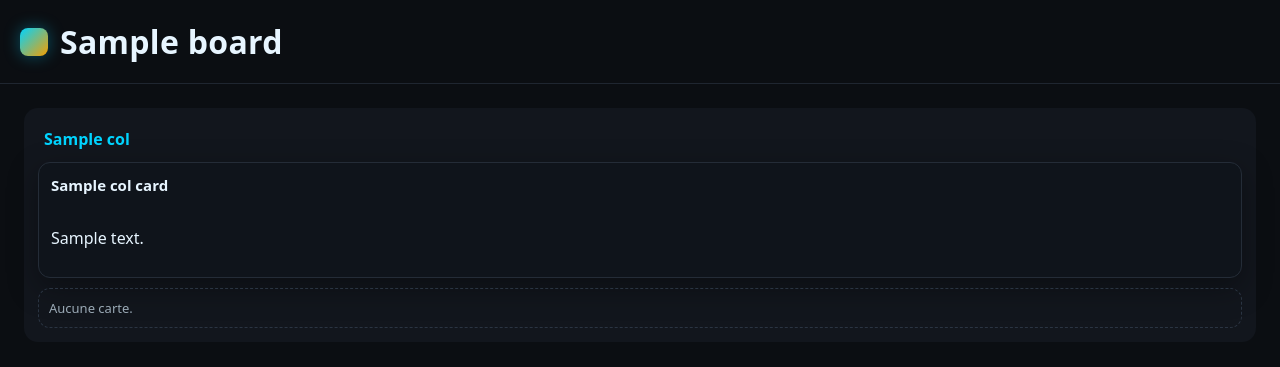
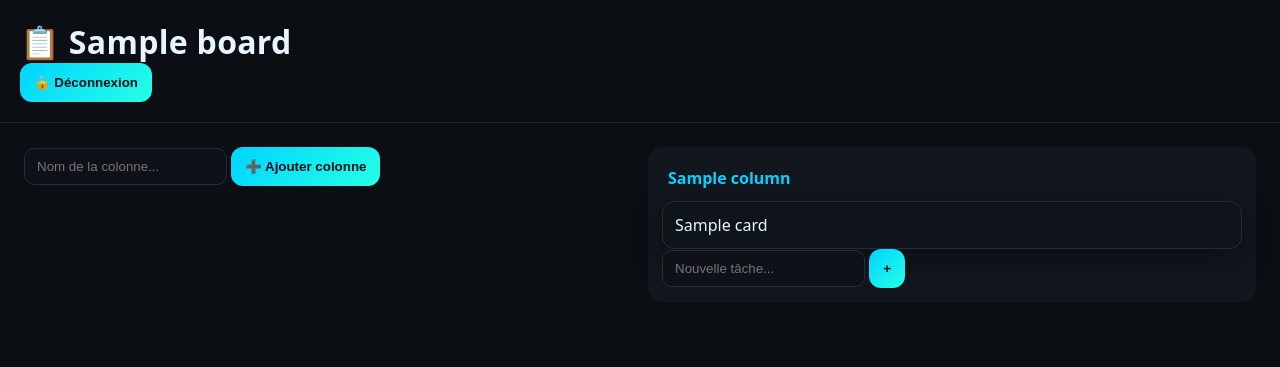
Before and after one commit to vitalien-bytes/dtn-smartops-final, a FastAPI app: template templates/board.html in a window 1280 px wide. Shown: the top 367 px of the page. Run offline with FastAPI, Linux system fonts and the light colour scheme; the template is opened without the code that fills it: most values are stand-ins (such as "Sample title", 1, 10 or a date in 2020).

Commit message:
Update board.html

```diff
--- a/templates/board.html
+++ b/templates/board.html
@@ -1,36 +1,46 @@
-<!doctype html>
+<!DOCTYPE html>
 <html lang="fr">
 <head>
-  <meta charset="utf-8">
-  <meta name="viewport" content="width=device-width, initial-scale=1">
+    <meta charset="UTF-8">
     <title>{{ board.title }}</title>
     <link rel="stylesheet" href="/static/style.css">
 </head>
 <body class="dark">
 <header class="topbar">
     <div class="logo-title">
-      <div class="logo-dot"></div>
-      <h1>{{ board.title }}</h1>
+        <h1>📋 {{ board.title }}</h1>
     </div>
+    <form method="get" action="/">
+        <button type="submit">🔒 Déconnexion</button>
+    </form>
 </header>
 
 <main class="board">
-    {% for col in columns %}
+
+    <!-- Ajouter une nouvelle colonne -->
+    <section class="new-column">
+        <form method="post" action="/add_column">
+            <input name="title" placeholder="Nom de la colonne..." required>
+            <button type="submit">➕ Ajouter colonne</button>
+        </form>
+    </section>
+
+    {% for column in columns %}
     <section class="column">
-      <h2>{{ col.title }}</h2>
-      <div class="cards">
-        {% for card in col_cards[col.id] %}
-        <article class="card">
-          <h3>{{ card.title }}</h3>
-          {% if card.description %}<p>{{ card.description }}</p>{% endif %}
-        </article>
+        <h2>{{ column.title }}</h2>
+
+        {% for card in column.cards %}
+        <div class="card">{{ card.title }}</div>
         {% endfor %}
-        {% if not col_cards[col.id] %}
-        <div class="empty">Aucune carte.</div>
-        {% endif %}
-      </div>
+
+        <!-- Ajouter une carte -->
+        <form method="post" action="/add_card/{{ column.id }}">
+            <input name="title" placeholder="Nouvelle tâche..." required>
+            <button type="submit">+</button>
+        </form>
     </section>
     {% endfor %}
+
 </main>
 </body>
 </html>
```
Lines whose indentation alone changed are shown as unchanged.
